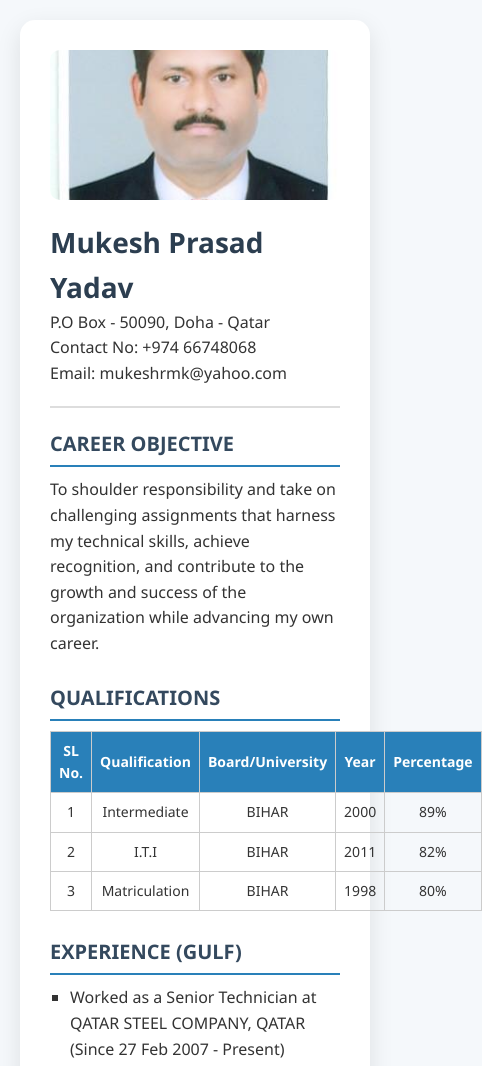
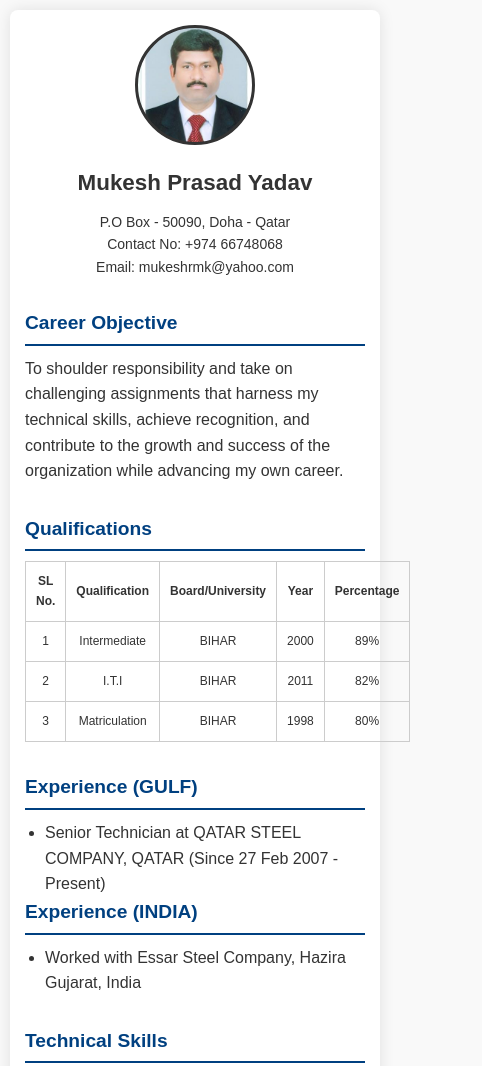
Before and after one commit to Coder-Ritesh-Raj/My-Resume, a plain HTML site: page index.html in a window 390 px wide. Shown: the top 1066 px of the page, 482 px wide, since content can reach past the window. Drawn offline with Linux system fonts and the light colour scheme.

Commit message:
Add files via upload

```diff
--- a/index.html
+++ b/index.html
@@ -5,11 +5,12 @@
   <meta name="viewport" content="width=device-width, initial-scale=1.0"/>
   <title>Mukesh Prasad Yadav - Resume</title>
   <link rel="stylesheet" href="styles.css">
+
 </head>
 <body>
   <div class="container">
     <div class="header">
-      <div class="photo" style="background-image: url(sharedimage.jpg);"></div>
+      <div class="photo" style="background-image: url('sharedimage.jpg');"></div>
       <div class="details">
         <h1>Mukesh Prasad Yadav</h1>
         <p>P.O Box - 50090, Doha - Qatar</p>
@@ -63,7 +64,7 @@
     <section>
       <h2>Experience (GULF)</h2>
       <ul>
-        <li>Worked as a Senior Technician at QATAR STEEL COMPANY, QATAR (Since 27 Feb 2007 - Present)</li>
+        <li>Senior Technician at QATAR STEEL COMPANY, QATAR (Since 27 Feb 2007 - Present)</li>
       </ul>
       <h2>Experience (INDIA)</h2>
       <ul>
--- a/styles.css
+++ b/styles.css
@@ -1,70 +1,59 @@
- * {
+    * {
       margin: 0;
       padding: 0;
       box-sizing: border-box;
     }
 
     body {
-      font-family: 'Segoe UI', Tahoma, Geneva, Verdana, sans-serif;
-      background: #f5f8fb;
+      font-family: Arial, sans-serif;
+      background-color: #f9f9f9;
+      line-height: 1.6;
       color: #333;
-      line-height: 1.6;
       padding: 20px;
     }
 
     .container {
-      max-width: 1000px;
+      max-width: 960px;
       margin: auto;
       background: #fff;
-      padding: 30px;
-      border-radius: 15px;
-      box-shadow: 0 8px 24px rgba(0, 0, 0, 0.1);
+      padding: 20px;
+      box-shadow: 0 0 15px rgba(0,0,0,0.1);
+      border-radius: 8px;
     }
 
     .header {
       display: flex;
+      flex-direction: row;
       flex-wrap: wrap;
       align-items: center;
+      justify-content: center;
+      text-align: center;
       gap: 20px;
-      border-bottom: 2px solid #ddd;
-      padding-bottom: 20px;
-      margin-bottom: 20px;
     }
 
     .photo {
-      flex: 0 0 150px;
+      width: 150px;
       height: 150px;
-      background: #ccc;
-      border-radius: 10px;
       background-size: cover;
       background-position: center;
+      border-radius: 50%;
+      border: 3px solid #333;
     }
 
     .details h1 {
-      font-size: 28px;
-      color: #2c3e50;
-    }
-
-    .details p {
-      font-size: 16px;
+      font-size: 2rem;
+      margin-bottom: 10px;
     }
 
     section {
-      margin-bottom: 25px;
+      margin-top: 30px;
     }
 
     h2 {
-      font-size: 20px;
-      color: #34495e;
-      border-bottom: 2px solid #2980b9;
+      color: #004080;
+      border-bottom: 2px solid #004080;
       padding-bottom: 5px;
       margin-bottom: 10px;
-      text-transform: uppercase;
-    }
-
-    ul {
-      list-style-type: square;
-      padding-left: 20px;
     }
 
     table {
@@ -73,38 +62,66 @@
       margin-top: 10px;
     }
 
+    table, th, td {
+      border: 1px solid #ccc;
+    }
+
     th, td {
-      border: 1px solid #ccc;
-      padding: 8px;
+      padding: 10px;
       text-align: center;
     }
 
-    th {
-      background: #2980b9;
-      color: white;
+    ul {
+      list-style: disc;
+      padding-left: 20px;
     }
 
     .footer {
+      text-align: left;
       margin-top: 30px;
-      font-style: italic;
-    }
-
-    .footer p {
-      margin-bottom: 5px;
     }
 
     @media (max-width: 768px) {
       .header {
         flex-direction: column;
-        align-items: flex-start;
       }
 
       .photo {
-        width: 100%;
-        height: 200px;
+        width: 120px;
+        height: 120px;
+      }
+
+      .details h1 {
+        font-size: 1.6rem;
       }
 
       table, th, td {
         font-size: 14px;
       }
     }
+
+    @media (max-width: 480px) {
+      body {
+        padding: 10px;
+      }
+
+      .container {
+        padding: 15px;
+      }
+
+      .details p {
+        font-size: 14px;
+      }
+
+      .details h1 {
+        font-size: 1.4rem;
+      }
+
+      h2 {
+        font-size: 1.2rem;
+      }
+
+      table, th, td {
+        font-size: 12px;
+      }
+    }
```
